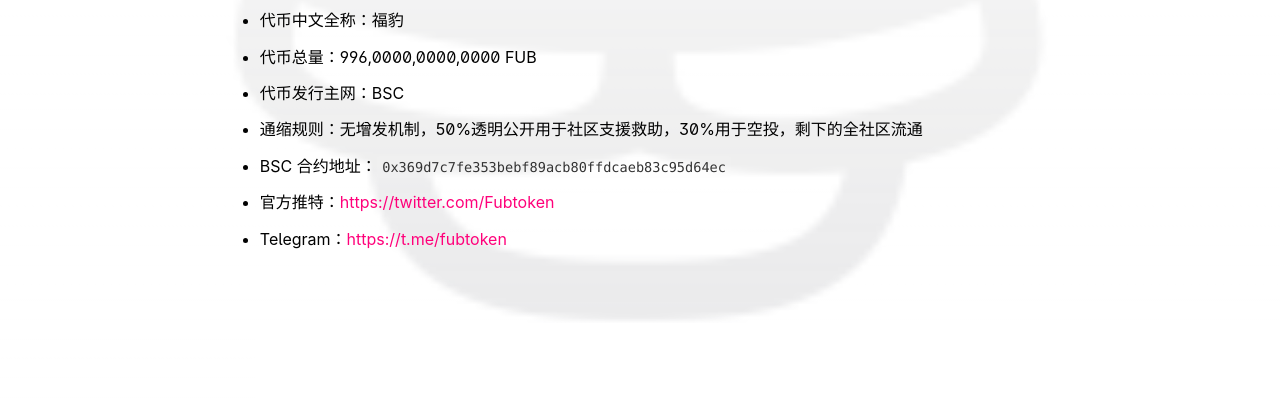
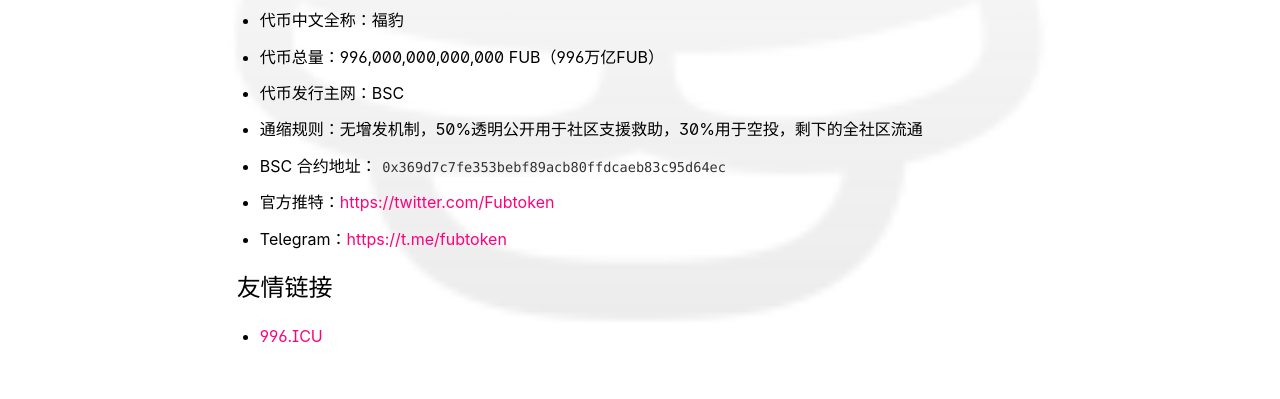
Before and after one commit to fubtoken/website, a website built with webpack: page src/page-index/tmpl.html in a window 1280 px wide. Shown: the part 947-1346 px from the top of the page. Built offline with nearby package versions, Linux system fonts and the light colour scheme.

Commit message:
add 996icu link

```diff
--- a/src/page-index/tmpl.html
+++ b/src/page-index/tmpl.html
@@ -1,7 +1,7 @@
 <!DOCTYPE html>
 <html>
   <head>
-    <title>Fub Token</title>
+    <title>福豹 FUB</title>
     <meta charset="UTF-8" />
     <meta http-equiv="cache-control" content="no-cache" />
     <meta http-equiv="pragma" content="no-cache" />
@@ -102,13 +102,15 @@
             <ul>
               <li>代币英文全称：FUBAO（FUB）</li>
               <li>代币中文全称：福豹</li>
-              <li>代币总量：996,0000,0000,0000 FUB</li>
+              <li>代币总量：996,000,000,000,000 FUB（996万亿FUB）</li>
               <li>代币发行主网：BSC</li>
               <li>
                 通缩规则：无增发机制，50%透明公开用于社区支援救助，30%用于空投，剩下的全社区流通
               </li>
               <li>
-                BSC 合约地址：<code>0x369d7c7fe353bebf89acb80ffdcaeb83c95d64ec</code>
+                BSC 合约地址：<code
+                  >0x369d7c7fe353bebf89acb80ffdcaeb83c95d64ec</code
+                >
               </li>
               <li>
                 官方推特：<a href="https://twitter.com/Fubtoken" target="_blank"
@@ -118,6 +120,16 @@
               <li>
                 Telegram：<a href="https://t.me/fubtoken" target="_blank"
                   >https://t.me/fubtoken</a
+                >
+              </li>
+            </ul>
+            <h2 id="fub-">友情链接</h2>
+            <ul>
+              <li>
+                <a
+                  href="https://github.com/996icu/996.ICU/blob/master/README_CN.md"
+                  target="_blank"
+                  >996.ICU</a
                 >
               </li>
             </ul>
```
